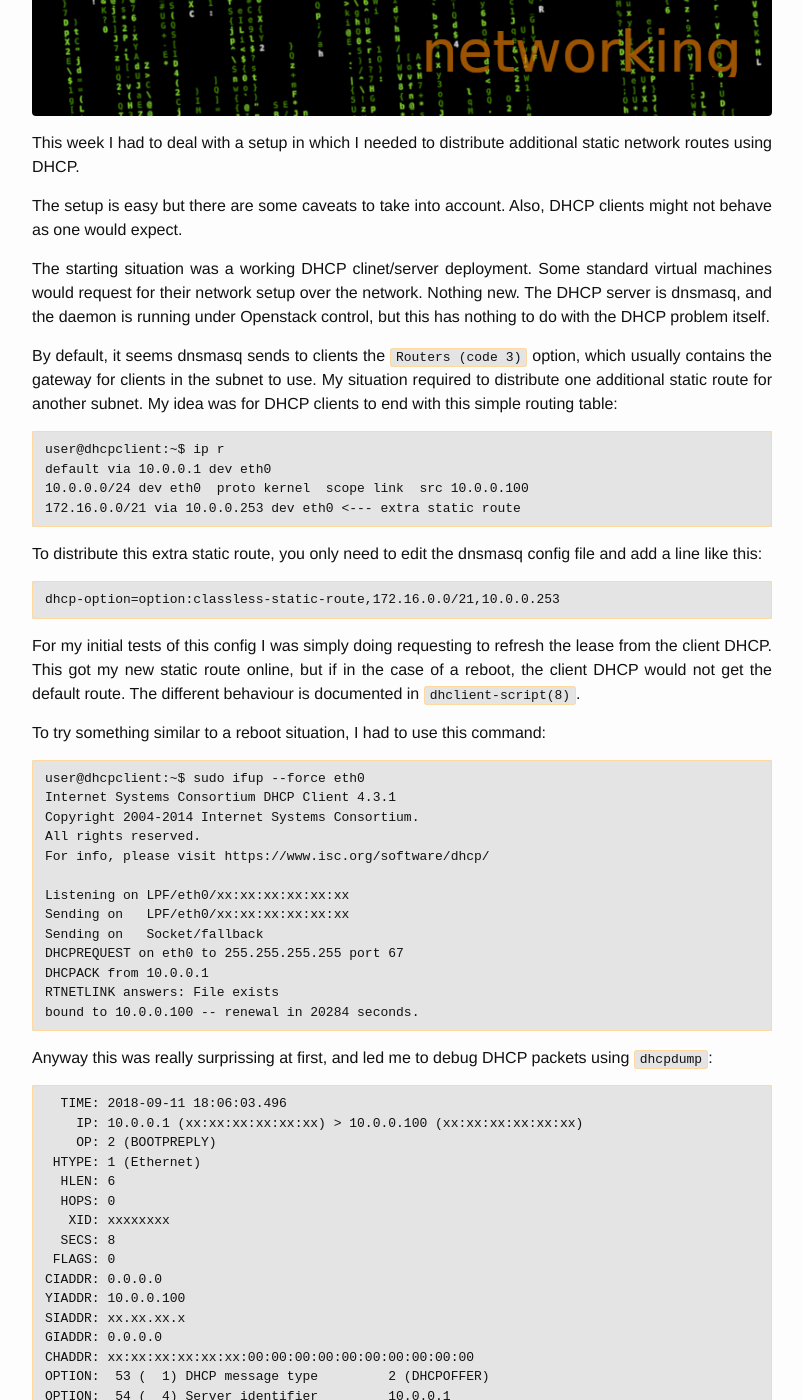
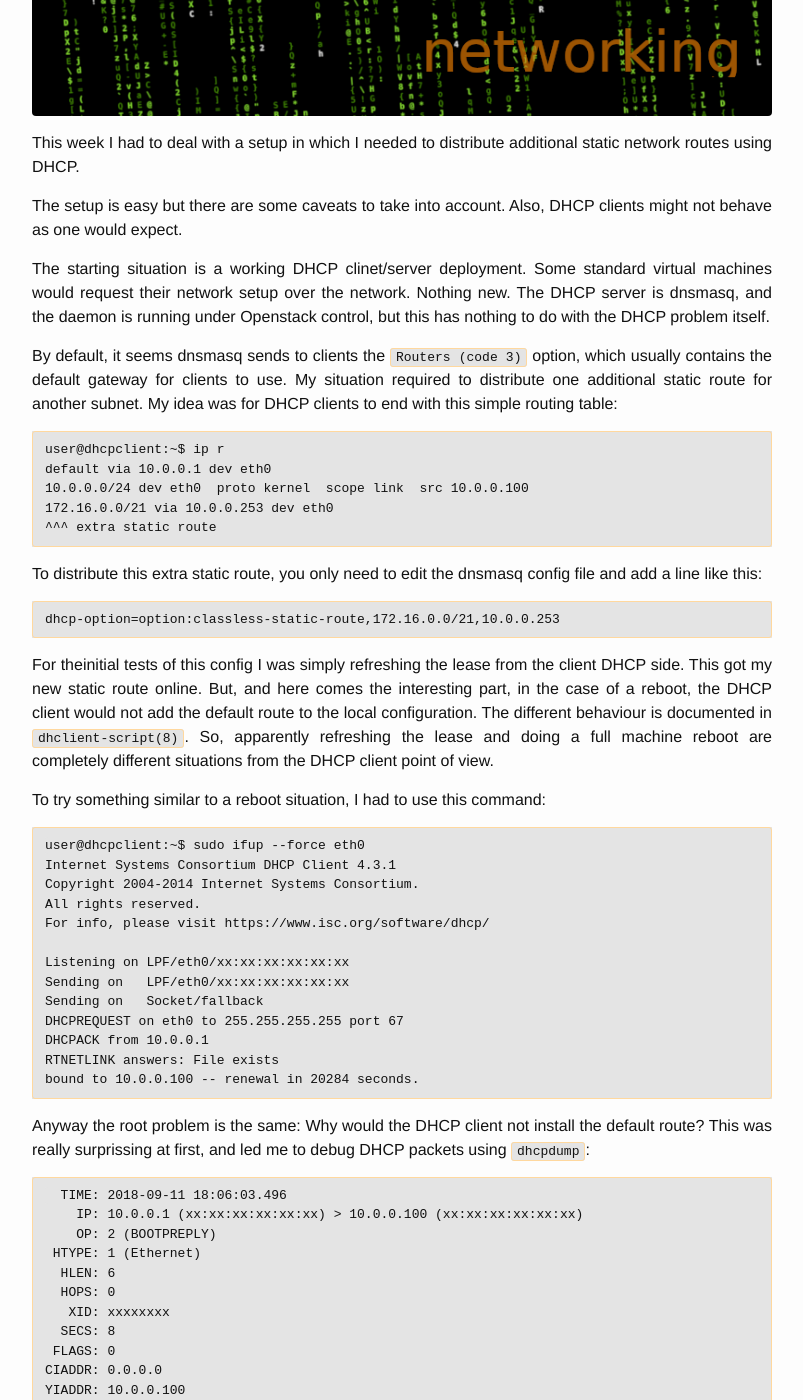
Before and after one commit to aborrero/ral-arturo.org, a Jekyll site: the page built from _posts/2018-09-12-dhcp-static-route.md, in a window 1280 px wide and 1400 px high, scrolled down 315 px. Shown: the whole window, without its empty margins (238-1041 px from the left). Built offline with Jekyll 4.4.1, drawn with Linux system fonts in a browser that asks for light colours; some of the changed text lies outside the part shown.

Commit message:
_posts/2018-09-12-dhcp-static-route.md: a bit of rewording
Some rewording and typo fixing.

Signed-off-by: Arturo Borrero Gonzalez <arturo@debian.org>

````diff
--- a/_posts/2018-09-12-dhcp-static-route.md
+++ b/_posts/2018-09-12-dhcp-static-route.md
@@ -15,13 +15,13 @@ Also, DHCP clients might not behave as one would expect.
 
 <!--more-->
 
-The starting situation was a working DHCP clinet/server deployment. Some standard
-virtual machines would request for their network setup over the network.
+The starting situation is a working DHCP clinet/server deployment. Some standard
+virtual machines would request their network setup over the network.
 Nothing new. The DHCP server is dnsmasq, and the daemon is running under
 Openstack control, but this has nothing to do with the DHCP problem itself.
 
 By default, it seems dnsmasq sends to clients the `Routers (code 3)` option,
-which usually contains the gateway for clients in the subnet to use.
+which usually contains the default gateway for clients to use.
 My situation required to distribute one additional static route for another
 subnet. My idea was for DHCP clients to end with this simple routing table:
 
@@ -29,7 +29,8 @@ subnet. My idea was for DHCP clients to end with this simple routing table:
 user@dhcpclient:~$ ip r
 default via 10.0.0.1 dev eth0
 10.0.0.0/24 dev eth0  proto kernel  scope link  src 10.0.0.100
-172.16.0.0/21 via 10.0.0.253 dev eth0 <--- extra static route
+172.16.0.0/21 via 10.0.0.253 dev eth0
+^^^ extra static route
 ```
 To distribute this extra static route, you only need to edit the dnsmasq config
 file and add a line like this:
@@ -38,10 +39,11 @@ file and add a line like this:
 dhcp-option=option:classless-static-route,172.16.0.0/21,10.0.0.253
 ```
 
-For my initial tests of this config I was simply doing requesting to refresh the
-lease from the client DHCP. This got my new static route online, but if in the
-case of a reboot, the client DHCP would not get the default route.
-The different behaviour is documented in `dhclient-script(8)`.
+For theinitial tests of this config I was simply refreshing the lease from the client DHCP side.
+This got my new static route online. But, and here comes the interesting part, in the case of a
+reboot, the DHCP client would not add the default route to the local configuration. The different
+behaviour is documented in `dhclient-script(8)`. So, apparently refreshing the lease and doing a
+full machine reboot are completely different situations from the DHCP client point of view.
 
 To try something similar to a reboot situation, I had to use this command:
 ```
@@ -60,8 +62,8 @@ RTNETLINK answers: File exists
 bound to 10.0.0.100 -- renewal in 20284 seconds.
 ```
 
-Anyway this was really surprissing at first, and led me to debug DHCP packets
-using `dhcpdump`:
+Anyway the root problem is the same: Why would the DHCP client not install the default route?
+This was really surprissing at first, and led me to debug DHCP packets using `dhcpdump`:
 
 ```
   TIME: 2018-09-11 18:06:03.496
@@ -117,10 +119,11 @@ dhcp-option=option:classless-static-route,0.0.0.0/0,10.0.0.1,172.16.0.0/21,10.0.
 #                                         ^^ default route   ^^ extra static route
 ```
 
-Obviously this was my first time in my career dealing with this setup and situation.
+Obviously this was the first time in my career dealing with this setup and situation.
 My conclussion is that even old-enough protocols like DHCP can sometimes behave
 in a counter-intuitive way. Reading RFCs is not always funny, but can help
-understand what's going on.
+understand what's going on. I wonder why the protocol is defined this way. I bet there
+are valid reasons for it. Or not? Who knows.
 
 You can read the original issue in Wikimedia Foundation's Phabricator ticket
 [T202636][phab], including all the back-and-forth work I did.
````
